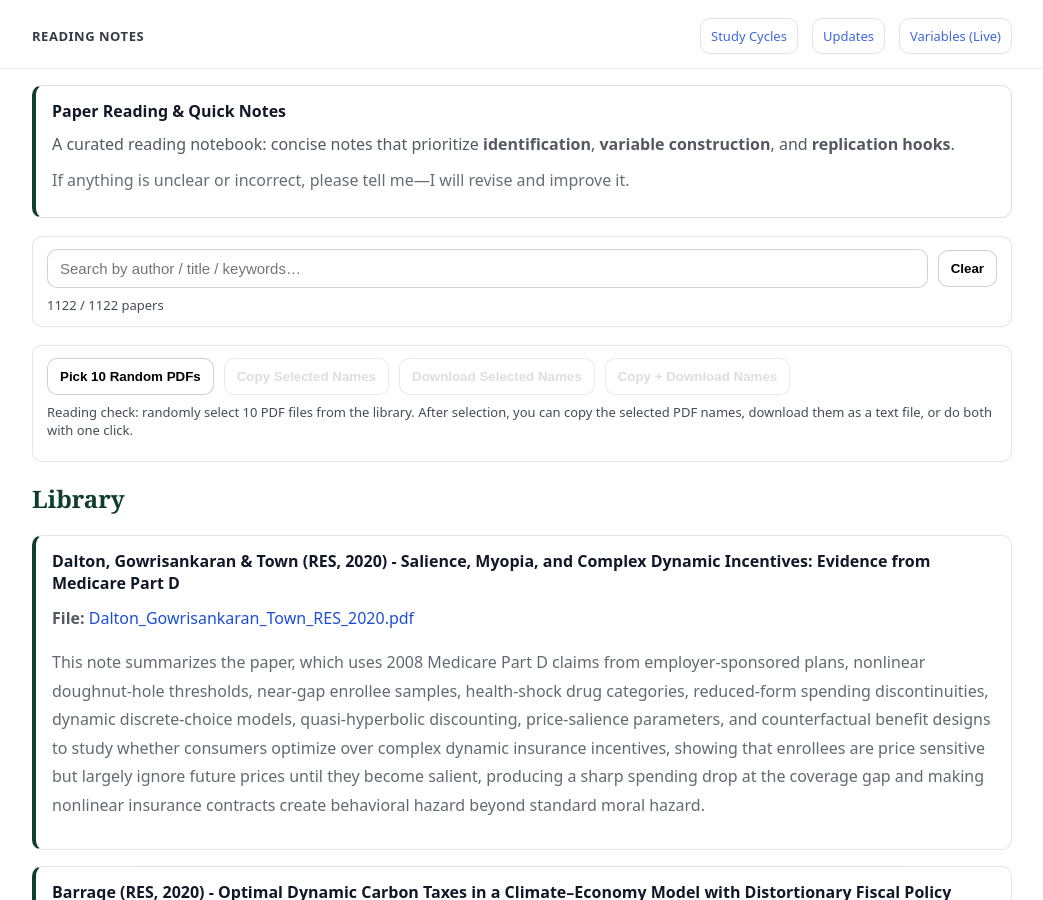
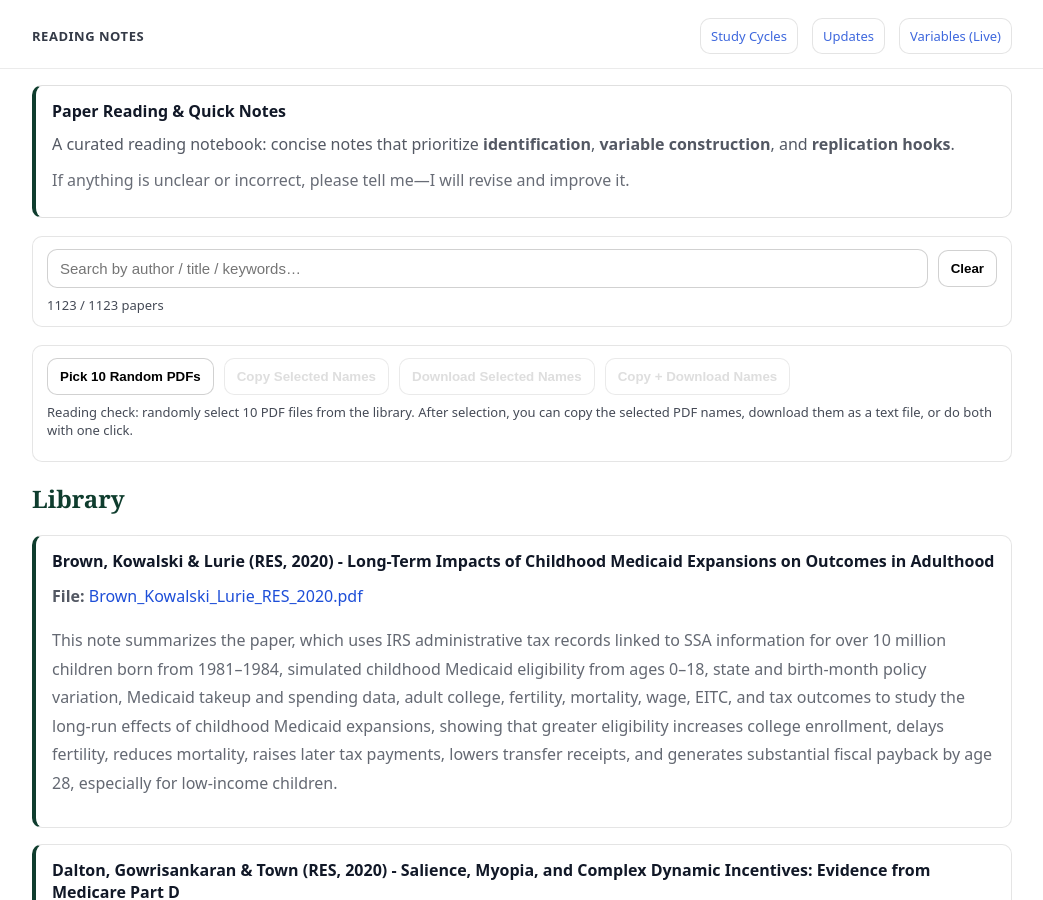
Before and after one commit to yaxinzn/study-archive, a Jekyll site: the page built from reading/index.md, in a window 1280 px wide and 900 px high. Shown: the whole window, without its empty margins (118-1161 px from the left). Built offline with Jekyll 4.4.1, drawn with Linux system fonts in a browser that asks for light colours.

Commit message:
Reading: add/update Brown_Kowalski_Lurie_RES_2020.pdf

```diff
--- a/_data/reading.yml
+++ b/_data/reading.yml
@@ -1,3 +1,7 @@
+- title: "Brown, Kowalski & Lurie (RES, 2020) - Long-Term Impacts of Childhood Medicaid Expansions on Outcomes in Adulthood"
+  file: "Brown_Kowalski_Lurie_RES_2020.pdf"
+  desc: "This note summarizes the paper, which uses IRS administrative tax records linked to SSA information for over 10 million children born from 1981–1984, simulated childhood Medicaid eligibility from ages 0–18, state and birth-month policy variation, Medicaid takeup and spending data, adult college, fertility, mortality, wage, EITC, and tax outcomes to study the long-run effects of childhood Medicaid expansions, showing that greater eligibility increases college enrollment, delays fertility, reduces mortality, raises later tax payments, lowers transfer receipts, and generates substantial fiscal payback by age 28, especially for low-income children."
+
 - title: "Dalton, Gowrisankaran & Town (RES, 2020) - Salience, Myopia, and Complex Dynamic Incentives: Evidence from Medicare Part D"
   file: "Dalton_Gowrisankaran_Town_RES_2020.pdf"
   desc: "This note summarizes the paper, which uses 2008 Medicare Part D claims from employer-sponsored plans, nonlinear doughnut-hole thresholds, near-gap enrollee samples, health-shock drug categories, reduced-form spending discontinuities, dynamic discrete-choice models, quasi-hyperbolic discounting, price-salience parameters, and counterfactual benefit designs to study whether consumers optimize over complex dynamic insurance incentives, showing that enrollees are price sensitive but largely ignore future prices until they become salient, producing a sharp spending drop at the coverage gap and making nonlinear insurance contracts create behavioral hazard beyond standard moral hazard."
```
Also changed, not shown: 1 other file.
